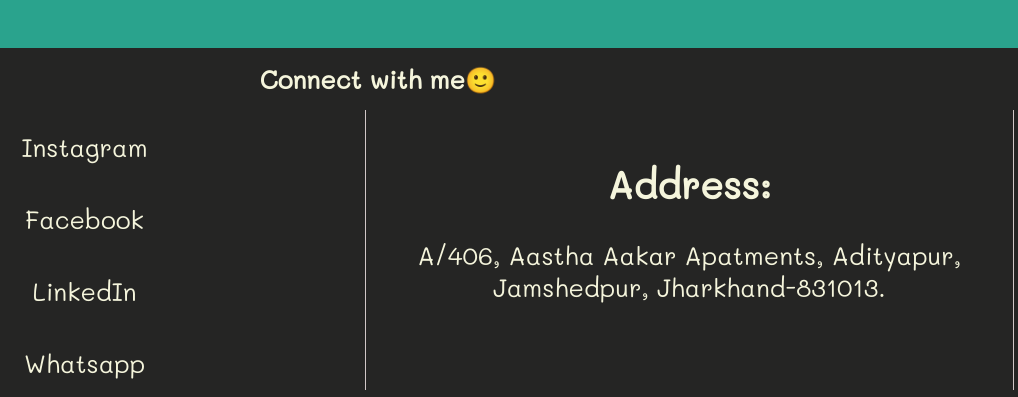
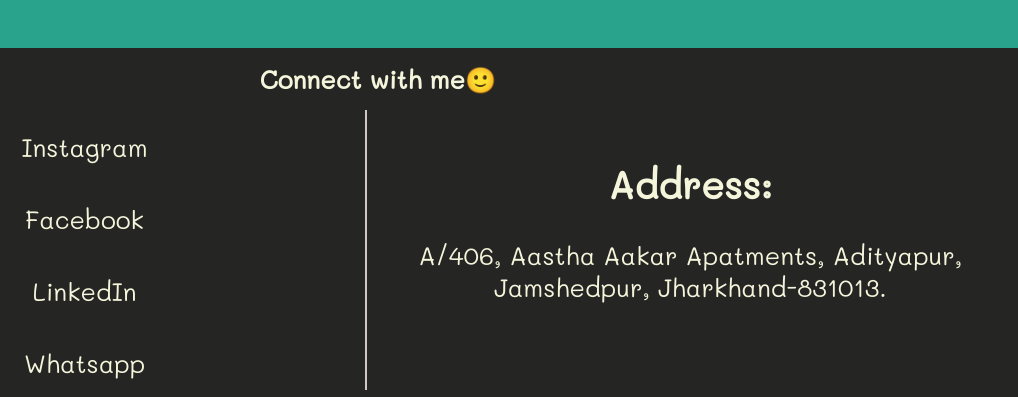
Before and after one commit to aayush1309/resume, a plain HTML site: page index.html in a window 1280 px wide. Shown: the part 2182-2579 px from the top of the page, 262-1280 px from the left. Drawn offline with Linux system fonts and the light colour scheme; a web font is replaced by a local one.

Commit message:
changed border-right property to border-left property (line-236)

```diff
--- a/css/styles.css
+++ b/css/styles.css
@@ -233,7 +233,7 @@
 }
 
 .company{
-  border-right: rgb(209, 199, 199) solid 1px;
+  border-left: rgb(209, 199, 199) solid 1px;
   width: 50.5%;
   height: 280px;
   margin-top: 15px;
```
